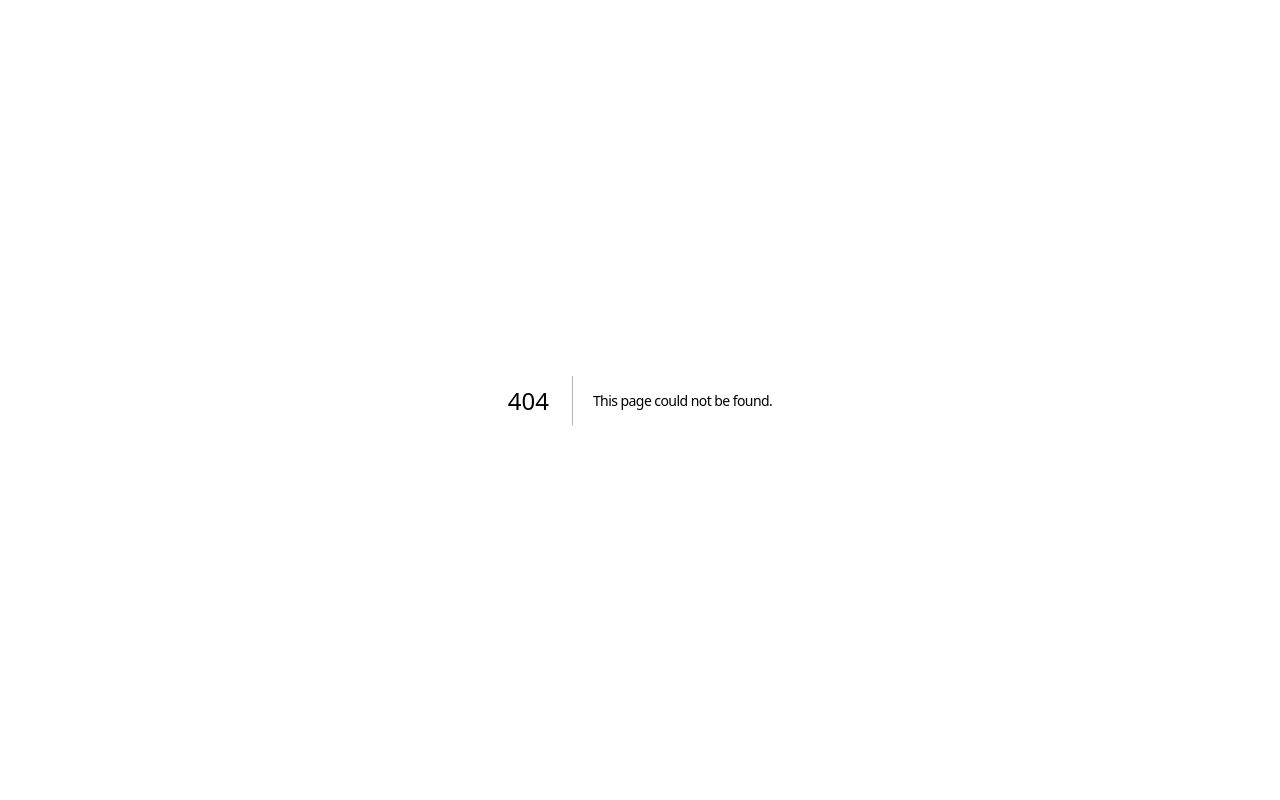
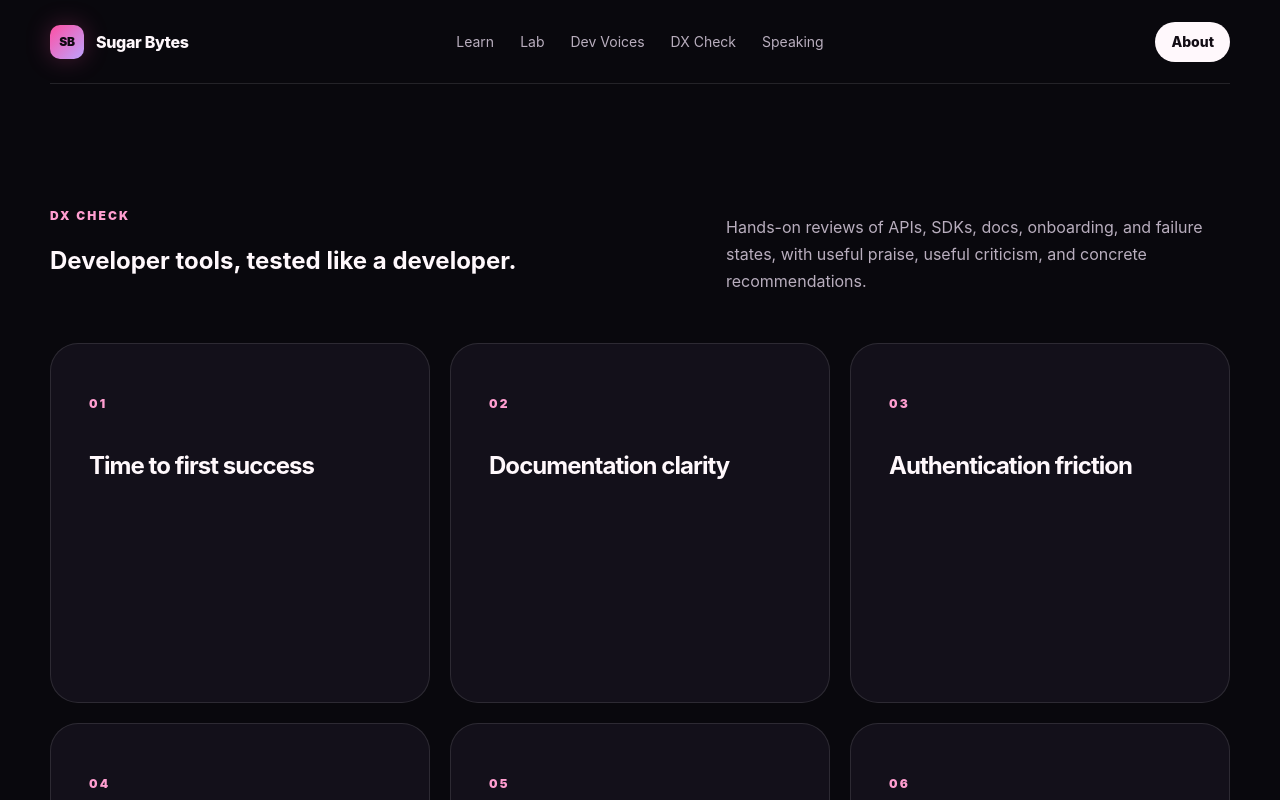
Before and after one commit to KatrinaFinney/sugar-bytes, a Next.js app: page /dx-check in a window 1280 px wide. Before the commit this address had no page. Shown: the top 800 px of the page. Built offline with nearby package versions, Linux system fonts and the light colour scheme.

Commit message:
Add DX Check page

```diff
--- /dev/null
+++ b/app/dx-check/page.tsx
@@ -0,0 +1,11 @@
+export default function DxCheckPage() {
+  const criteria = ["Time to first success", "Documentation clarity", "Authentication friction", "Error quality", "Code examples", "Discoverability"];
+  return (
+    <main>
+      <header className="site-header"><a className="brand" href="/"><span className="brand-mark">SB</span><span>Sugar Bytes</span></a><nav className="nav"><a href="/learn">Learn</a><a href="/lab">Lab</a><a href="/dev-voices">Dev Voices</a><a href="/dx-check">DX Check</a><a href="/speaking">Speaking</a></nav><a className="button button-small" href="/about">About</a></header>
+      <section className="section"><div className="section-heading split-heading"><div><p className="kicker">DX CHECK</p><h1>Developer tools, tested like a developer.</h1></div><p>Hands-on reviews of APIs, SDKs, docs, onboarding, and failure states, with useful praise, useful criticism, and concrete recommendations.</p></div><div className="program-grid">{criteria.map((item, index) => <article className="program-card" key={item}><p className="kicker">0{index + 1}</p><h2>{item}</h2></article>)}</div></section>
+      <section className="section community-section"><div className="community-card"><p className="kicker">THE METHOD</p><h2>Sign up. Build something. Break something. Document the friction.</h2><p>Each DX Check follows the same developer journey so the observations are grounded in actual use, not surface-level commentary.</p></div></section>
+      <footer><div className="brand"><span className="brand-mark">SB</span><span>Sugar Bytes</span></div><p>Build better. Understand deeper.</p><p>© 2026 Sugar Bytes</p></footer>
+    </main>
+  );
+}
```
